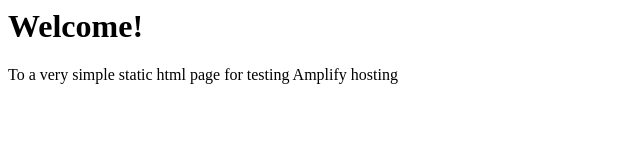
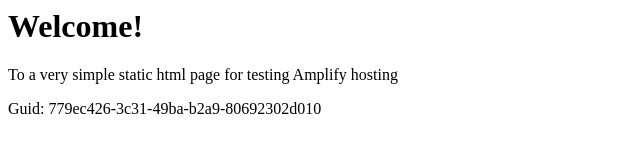
Before and after one commit to aws-aemilia-arn/Github-PR-Commit-Integration-Test-DoNotTouch-Gith-OKSLNVO2-v1-preprod-eu-north-1, a website: page src/index.html in a window 1280 px wide. Shown: the whole page, without its empty margins (0-640 px from the left). Drawn offline with Linux system fonts and the light colour scheme.

Commit message:
commit from integ tests

```diff
--- a/src/index.html
+++ b/src/index.html
@@ -1,3 +1,5 @@
+
+
 <html lang="en">
 
 <head>
@@ -10,6 +12,6 @@
 <body>
     <h1>Welcome!</h1>
     <p>To a very simple static html page for testing Amplify hosting</p>
-</body>
+    <p>Guid: 779ec426-3c31-49ba-b2a9-80692302d010</p></body>
 
 </html>
```
